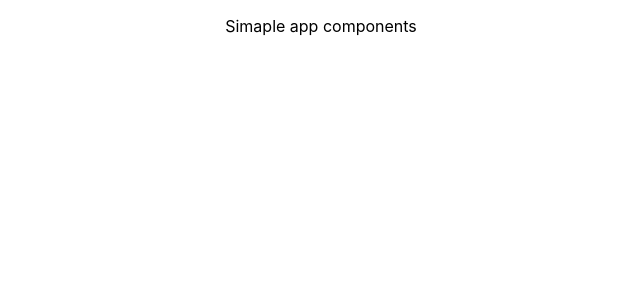
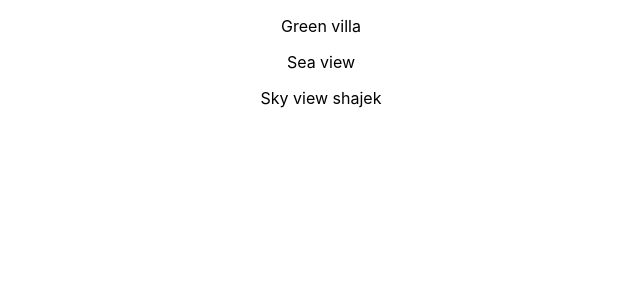
Before and after one commit to HabibulHH/remarkbooking, a React (Create React App) app in the folder client/: page / in a window 1280 px wide. Shown: the top 300 px of the page, without its empty margins (319-959 px from the left). Built offline with nearby package versions, Linux system fonts and the light colour scheme.

Commit message:
get room list redux connected

```diff
--- a/client/src/components/App.js
+++ b/client/src/components/App.js
@@ -1,10 +1,11 @@
 import "../styles/App.css";
 import { showDetails } from "../actions";
+import RoomList from "./room-list";
 
 function App() {
   return (
     <div className="App">
-      <p>Simaple app components</p>
+      <RoomList />
     </div>
   );
 }
--- /dev/null
+++ b/client/src/components/room-list.js
@@ -0,0 +1,21 @@
+import React, { Component, components } from "react";
+
+import { connect } from "react-redux";
+
+class RoomList extends Component {
+  render() {
+    return (
+      <div>
+        {this.props.rooms.map((room) => {
+          return <p>{room.title}</p>;
+        })}
+      </div>
+    );
+  }
+}
+
+const mapStateToProps = (state) => {
+  console.log(state);
+  return { rooms: state.rooms };
+};
+export default connect(mapStateToProps)(RoomList);
```
Also changed, not shown: 1 other file (tests, documents, lock files or other folders).
